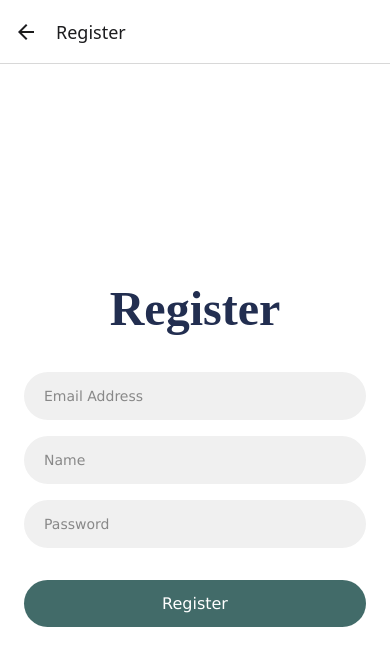
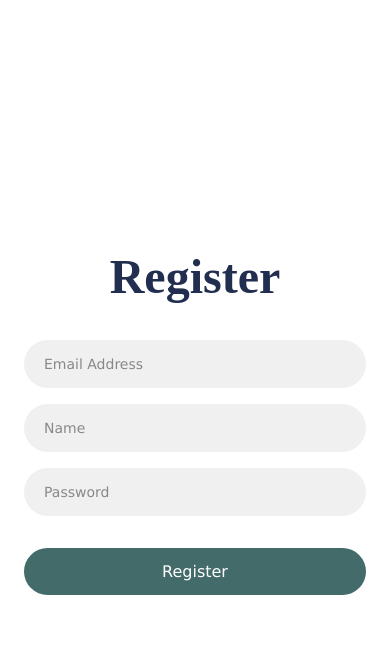
Before and after one commit to jzeller04/unplugged, a React Native app: screen /Register in a window 390 px wide. Shown: the top 666 px of the page. Built offline with nearby package versions, Linux system fonts and the light colour scheme.

Commit message:
Removed headers from screens

```diff
--- a/src/client/navigation/StackNavigator.js
+++ b/src/client/navigation/StackNavigator.js
@@ -19,14 +19,14 @@ const StackNavigator = () => {
         name="Register"
         component={RegisterScreen}
         options={{
-          title: 'Register',
+          headerShown: false,
           headerBackTitle: 'Back'
         }}
       />
       <Stack.Screen
         name="Dashboard"
         component={DashboardScreen}
-        options={{ title: 'Dashboard' }}
+        options={{ headerShown: false }}
       />
     </Stack.Navigator>
   );
```
